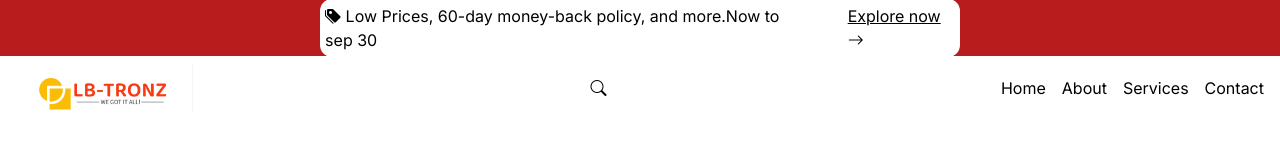
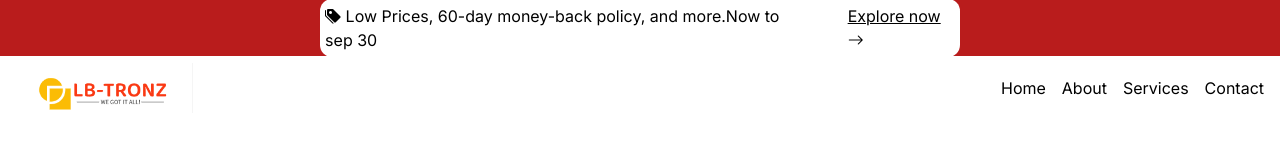
Before and after one commit to MALWICK/Lb-laptops, a Next.js app: page / in a window 1280 px wide. Shown: the top 166 px of the page. Built offline with nearby package versions, Linux system fonts and the light colour scheme.

Commit message:
creating searcbar component

```diff
--- a/components/homepage/HomeNavbar.tsx
+++ b/components/homepage/HomeNavbar.tsx
@@ -2,16 +2,11 @@ import React, { useEffect, useState } from "react";
 import "bootstrap-icons/font/bootstrap-icons.css";
 import "../homepage/HomeNavbar.css";
 import Image from "next/image";
-import Lblogo from "../../assets/images/lB-logo.png";
+import Lblogo from "../../assets/images/lB-logo.png"
 
 function HomeNavbar() {
   const [isSticky, setIsSticky] = useState(false);
   const [isMenuOpen, setIsMenuOpen] = useState(false);
-  const [isSearchOpen, setIsSearchOpen] = useState(false);
-
-  const toggleSearch = () => {
-    setIsSearchOpen(!isSearchOpen);
-  };
 
   useEffect(() => {
     const handleScroll = () => {
@@ -53,26 +48,10 @@ function HomeNavbar() {
       >
         <div className="container mx-auto flex items-center justify-between h-full px-4">
           <div className="logo text-lg font-bold">
-            <Image src={Lblogo} alt="my-logo" />
+          <Image src={Lblogo} alt="my-logo"/>
           </div>
 
-          <div className="relative">
-            <button
-              className="text-black focus:outline-none"
-              onClick={toggleSearch}
-            >
-              <i className="bi bi-search"></i>
-            </button>
-            {isSearchOpen && (
-              <div className="absolute right-0 mt-2 bg-black rounded-md shadow-lg">
-                <input
-                  className="w-64 px-4 py-2 border border-gray-300 rounded-sm focus:outline-none"
-                  type="text"
-                  placeholder="Search..."
-                />
-              </div>
-            )}
-          </div>
+
 
           <div className="md:hidden">
             <button
```
Also changed, not shown: components/homepage/searchbar.tsx (added).
